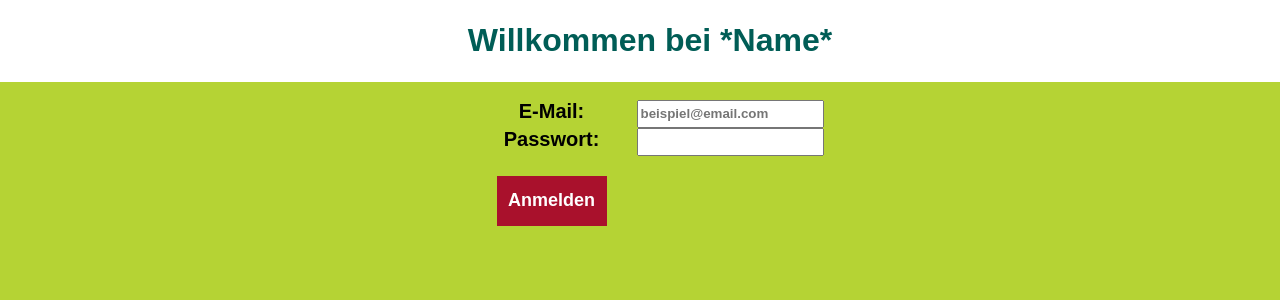
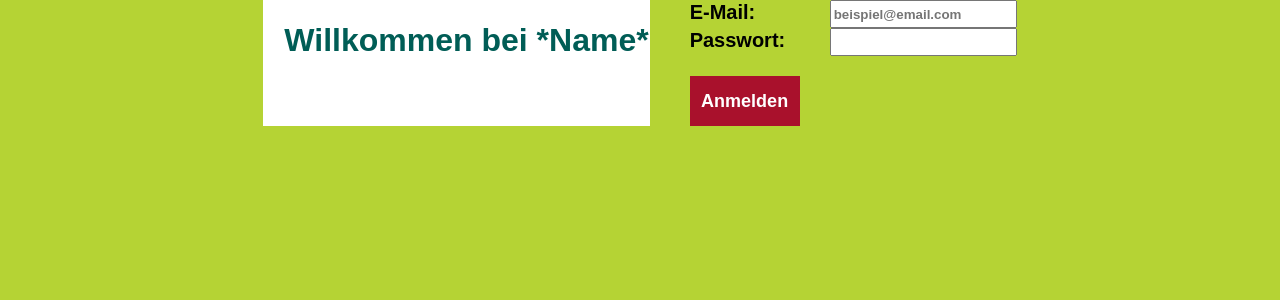
Before and after one commit to sigmassimo/fab_mobil, a PHP site: page /Anmeldung.html in a window 1280 px wide. Shown: the top 300 px of the page. Run offline with PHP 8.4, Linux system fonts and the light colour scheme.

Commit message:
fixed center

```diff
--- a/frontend/Anmeldung.html
+++ b/frontend/Anmeldung.html
@@ -9,7 +9,7 @@
 <body>
     <!-- Name bis jz unklar-->
     <div class="center">
-        <center>
+
     <div class="header">
         <h1>Willkommen bei *Name*</h1>
 
@@ -32,7 +32,7 @@
             Anmelden
         </button>
     </form>
-    </center>
+
     </div>
 
 
--- a/frontend/login.css
+++ b/frontend/login.css
@@ -5,10 +5,15 @@ html{
 body{
     margin: 0;
 }
+.center{
+    display: flex;
+    justify-content: center;
+}
 .header{
     padding: 1px;
     background-color: white;
     color: #005d56;
+    text-align: center;
 }
 .header h1{
     padding-left: 20px;
```
Also changed, not shown: 1 other file.
